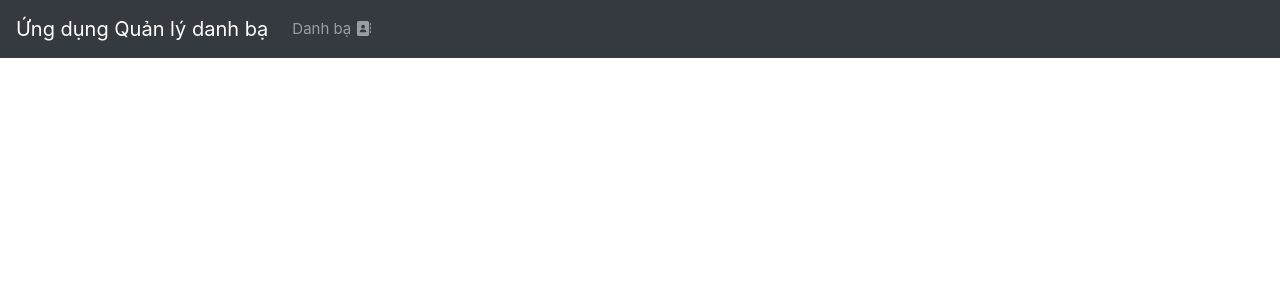
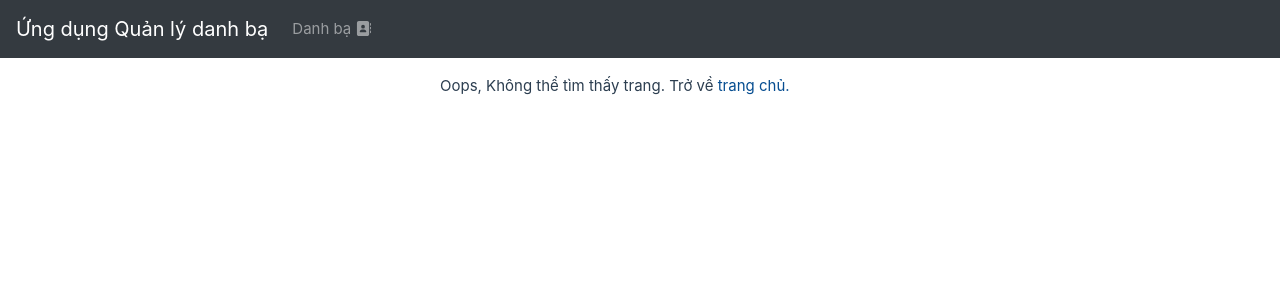
Before and after one commit to Trongb1910321/B1910321_NguyenThanhTrong_Frontend, a Vue app: page /contacts/1 in a window 1280 px wide. Shown: the top 300 px of the page. Built offline with nearby package versions, Linux system fonts and the light colour scheme.

Commit message:
Cai dat trang thai loi 404

```diff
--- a/src/router/index.js
+++ b/src/router/index.js
@@ -5,6 +5,11 @@
         path: "/",
         name: "contactbook",
         component: ContactBook,
+    },
+    {
+        path: "/:pathMatch(.*)*",
+        name: "notfound",
+        component: ()=> import("@/views/NotFound.vue"),
     },
 ];
 
--- /dev/null
+++ b/src/views/NotFound.vue
@@ -0,0 +1,9 @@
+<template>
+        <div class="page">
+            <p>
+                Oops, Không thể tìm thấy trang. Trở về
+                <router-link to="/">trang chủ.</router-link>
+            </p>
+        </div>
+
+</template>
```
